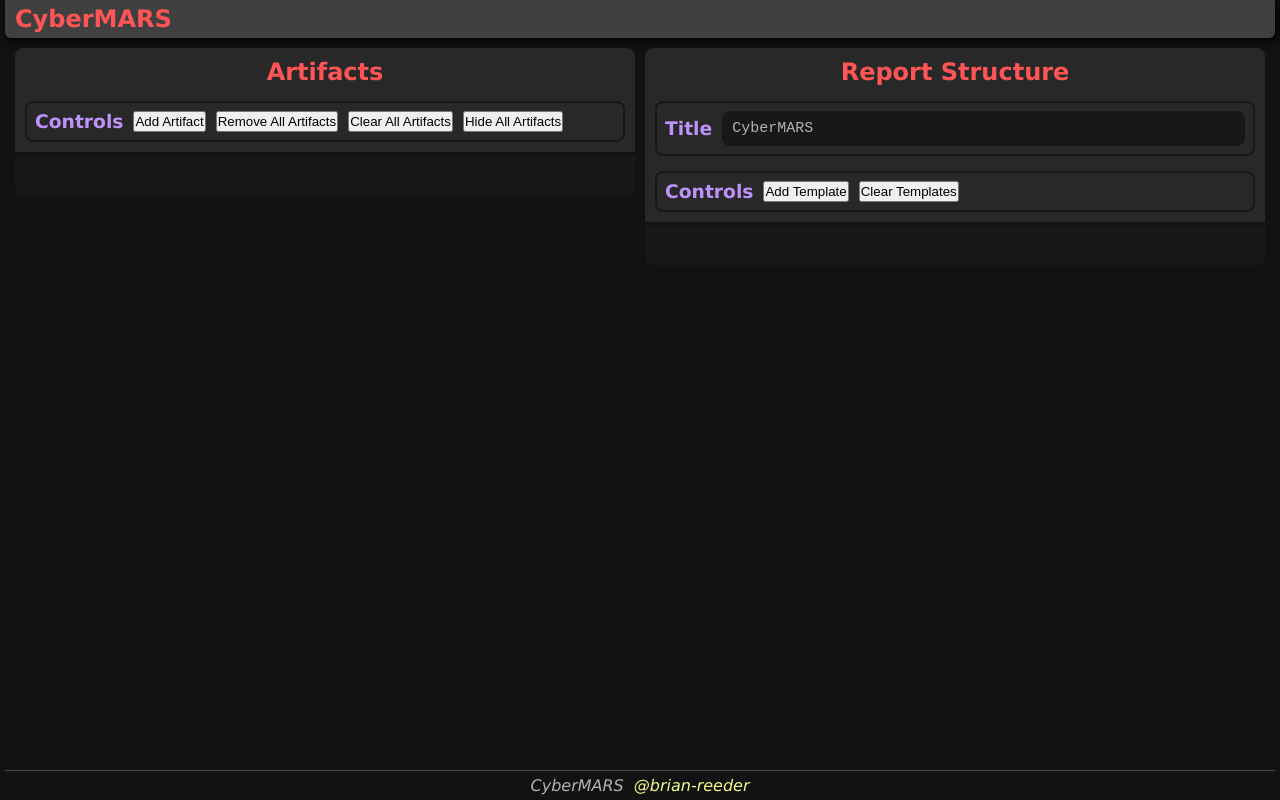
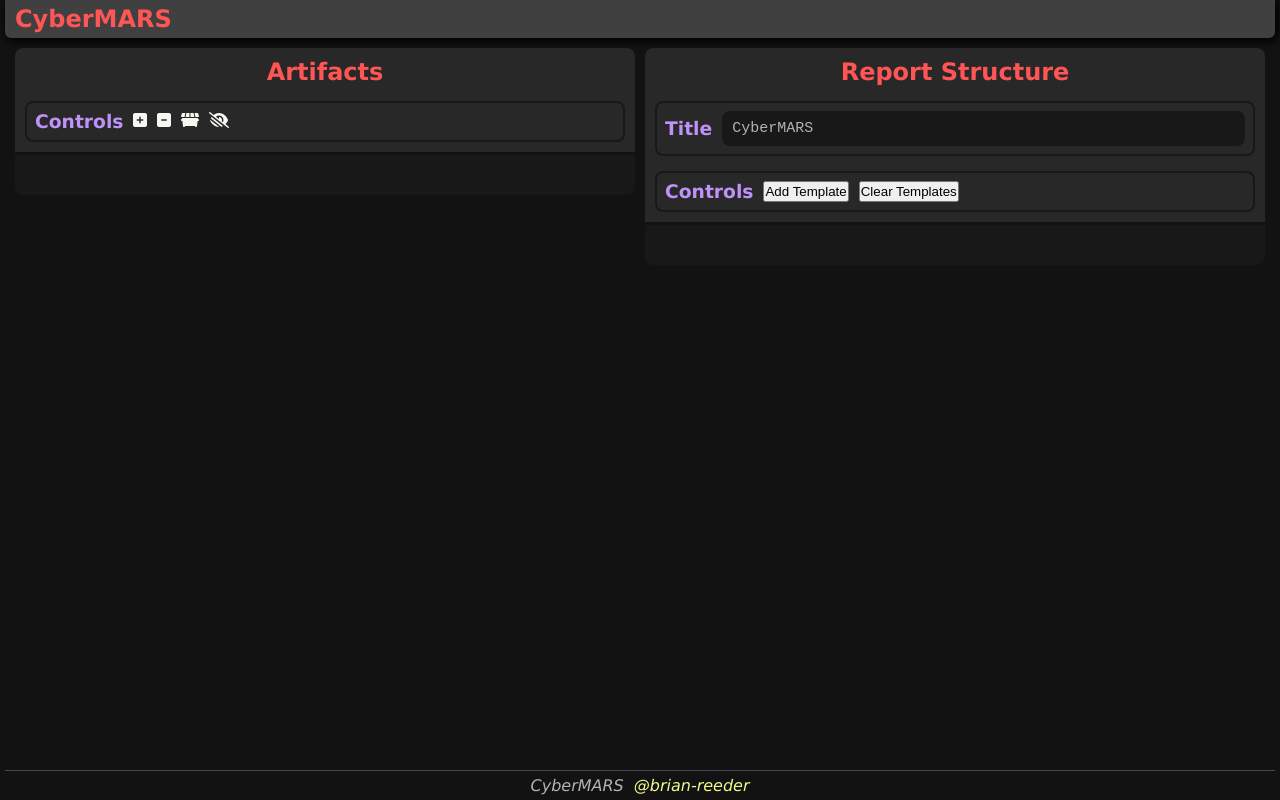
Before and after one commit to brian-reeder/CyberMARS, a Next.js app: page / in a window 1280 px wide. Built offline with nearby package versions, Linux system fonts and the light colour scheme.

Commit message:
Add FontAwesome & Icons to Artifacts section.
+ Add icons to ArtifactContainer.
+ Add icons to Artifact.
+ Add icons to Eventlog.
+ Change handleClearAction and handleAddEvidence to use parameter instead of button value.

```diff
--- a/components/Artifact.jsx
+++ b/components/Artifact.jsx
@@ -1,4 +1,6 @@
 import { useState, useCallback } from 'react';
+import { FontAwesomeIcon } from '@fortawesome/react-fontawesome';
+import { faEye, faEyeSlash, faCirclePlus, faCircleMinus } from '@fortawesome/free-solid-svg-icons';
 
 import Eventlog from '../components/Artifact/Eventlog';
 
@@ -20,16 +22,21 @@ export default function Artifact( { evidenceItems, ...props } ) {
 		    ></input>
 		  </header>
 		  <div className={ `flex row ${styles.controls}` }>
-		    <button
-		      onClick={ props.handleAddEvidence }
-		      value="eventlog"
-		    >Add Event Log</button>
-		    <button
+		    <span
+		      onClick={ () => { props.handleAddEvidence('eventlog') } }
+		    >
+		      <FontAwesomeIcon icon={ faCirclePlus } />
+		    </span>
+		    <span
 		      onClick={ props.handleRemove }
-		    >Remove</button>
-		    <button
+		    >
+		      <FontAwesomeIcon icon={ faCircleMinus } />
+		    </span>
+		    <span
 		      onClick={ props.handleToggleHide }
-		    >{ props.isHidden ? `Show` : `Hide`}</button>
+		    >
+		      <FontAwesomeIcon icon={ props.isHidden ? faEye : faEyeSlash } />
+		    </span>
 		  </div>
 		  <div className={ props.isHidden ? styles.hidden : ``}>
 		  <ul className={ styles.evidenceContainer }>
--- a/components/Artifact/Eventlog.jsx
+++ b/components/Artifact/Eventlog.jsx
@@ -1,4 +1,7 @@
 import { useState } from 'react';
+import { FontAwesomeIcon } from '@fortawesome/react-fontawesome';
+import { faEye, faEyeSlash, faCircleMinus, faTrashCan } from '@fortawesome/free-solid-svg-icons';
+
 import styles from '../../styles/Artifact/Eventlog.module.css';
 
 function FormatSelector( props ) {
@@ -51,9 +54,15 @@ export default function Eventlog( props ) {
 		<div className={ styles.eventlog }>
 		  <div className="flex row">
 		    <h4>[{ props.id }]</h4>
-		    <button onClick={ toggleHide }>{ isHidden ? "Show" : "Hide" } Fields</button>
-		    <button onClick={ clearEvent }>Clear</button>
-		    <button onClick={ props.handleRemove }>Remove</button>
+		    <span onClick={ toggleHide }>
+		      <FontAwesomeIcon icon={ isHidden ? faEye : faEyeSlash } />
+		    </span>
+		    <span onClick={ clearEvent }>
+		      <FontAwesomeIcon icon={ faTrashCan } />
+		    </span>
+		    <span onClick={ props.handleRemove }>
+		      <FontAwesomeIcon icon={ faCircleMinus } />
+		    </span>
 		  </div>
 
 		  <FormatSelector
--- a/components/ArtifactContainer.jsx
+++ b/components/ArtifactContainer.jsx
@@ -1,4 +1,6 @@
 import { useState, useRef, useEffect } from 'react';
+import { FontAwesomeIcon } from '@fortawesome/react-fontawesome';
+import { faDumpster, faEyeLowVision, faSquarePlus, faSquareMinus } from '@fortawesome/free-solid-svg-icons';
 
 import Artifact from '../components/Artifact';
 
@@ -56,22 +58,30 @@ export default function ArtifactContainer({ artifacts, ...props }) {
 		      <h2 className={ styles.title }>Artifacts</h2>
 		      <div className={ styles.controls }>
 		        <h3>Controls</h3>
-		        <button
+		        <span
 		          onClick={ props.handleAddArtifact }
 		          value="addArtifact"
-		        >Add Artifact</button>
-		        <button
+		        >
+		          <FontAwesomeIcon icon={ faSquarePlus } />
+		        </span>
+		        <span
 		          onClick={ props.handleClearArtifacts }
 	                  value="clearArtifacts"
-	                >Remove All Artifacts</button>
-		        <button
+	                >
+		          <FontAwesomeIcon icon={ faSquareMinus } />
+		        </span>
+		        <span
 		          onClick={ clearAllArtifacts }
 	                  value="clearArtifacts"
-	                >Clear All Artifacts</button>
-		        <button
+		        >
+		          <FontAwesomeIcon icon={ faDumpster } />
+		        </span>
+		        <span
 		          onClick={ hideAllArtifacts }
 	                  value="hideAllArtifacts"
-	                >Hide All Artifacts</button>
+		        >
+		          <FontAwesomeIcon icon={ faEyeLowVision } />
+		        </span>
 		      </div>
 		    </header>
 		    <ul className={ styles.elementContainer }>
@@ -85,7 +95,7 @@ export default function ArtifactContainer({ artifacts, ...props }) {
 
 			      handleChangeLabel={ () => props.handleChangeArtifactLabel(index) }
 			      handleRemove={ () => removeArtifact(index) }
-			      handleAddEvidence={ () => props.handleAddEvidence(index) }
+			      handleAddEvidence={ (type) => props.handleAddEvidence(index, type) }
 			      handleRemoveEvidence={ (evIndex) => props.handleRemoveEvidence(index, evIndex) }
 			      handleUpdateEvidence={ (evIndex) => props.handleUpdateEvidence(index, evIndex)}
 			      handleParserChange = { (evIndex) => props.handleParserChange(index, evIndex)}
--- a/package.json
+++ b/package.json
@@ -6,6 +6,9 @@
     "start": "next start"
   },
   "dependencies": {
+    "@fortawesome/fontawesome-svg-core": "^6.2.1",
+    "@fortawesome/free-solid-svg-icons": "^6.2.1",
+    "@fortawesome/react-fontawesome": "^0.2.0",
     "next": "latest",
     "react": "17.0.2",
     "react-dom": "17.0.2"
--- a/pages/index.js
+++ b/pages/index.js
@@ -158,11 +158,11 @@ export default function Home() {
 		});
 	};
 
-	const handleClearAction = () => {
+	const handleClearAction = (action) => {
 		let nArtifacts = artifacts;
 		let nTemplates = templates;
 
-		switch(event.target.value) {
+		switch(action) {
 			case 'clearArtifacts':
 				nArtifacts = [];
 				break;
@@ -251,7 +251,7 @@ export default function Home() {
 		return `${count}`.padStart(2, '0');
 	};
 
-	const handleAddEvidence = (index) => {
+	const handleAddEvidence = (index, evidenceType) => {
                 let newArtifacts = artifacts;
                 let evItems = newArtifacts[index].evidenceItems;
 		const id = genEvidenceID(index);
@@ -261,7 +261,7 @@ export default function Home() {
                         ...evItems,
                         {
                                 'id': id,
-                                'type': event.target.value,
+                                'type': evidenceType,
 				'parser': 0,
 				'value': '',
                                 'fields': {}
@@ -337,7 +337,7 @@ export default function Home() {
 
 	    handleAddArtifact={ handleAddArtifact }
 	    handleChangeArtifactLabel={ handleChangeArtifactLabel }
-	    handleClearArtifacts={ handleClearAction }
+	    handleClearArtifacts={ () => { handleClearAction('clearArtifacts') } }
 	    handleRemoveArtifact={ handleRemoveArtifact }
 	    handleAddEvidence={ handleAddEvidence }
 	    handleUpdateEvidence={ handleUpdateEvidence }
@@ -354,7 +354,7 @@ export default function Home() {
 	    handleChangeTemplateLabel={ handleChangeTemplateLabel }
 	    handleAddTemplate={ handleAddTemplate }
 	    handleChangeTemplate={ handleChangeTemplate }
-	    handleClearTemplates={ handleClearAction }
+	    handleClearTemplates={ () => { handleClearAction('clearTemplates') } }
 	    handleRemoveTemplate={ handleRemoveTemplate }
 	  />
 	</>
```
Also changed, not shown: 1 other file (tests, documents, lock files or other folders).
